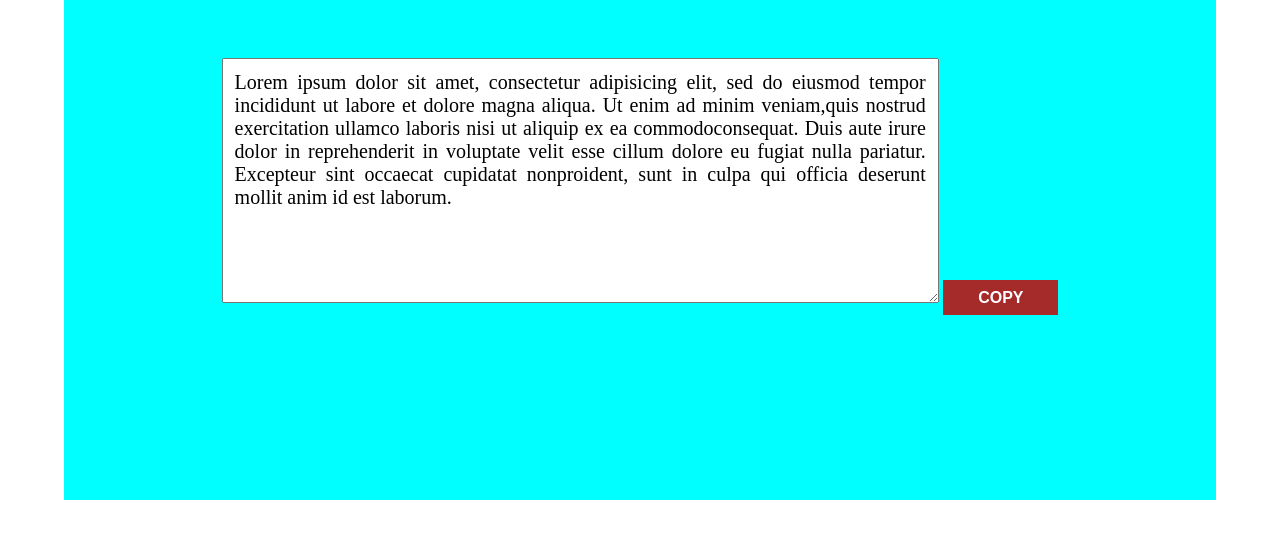
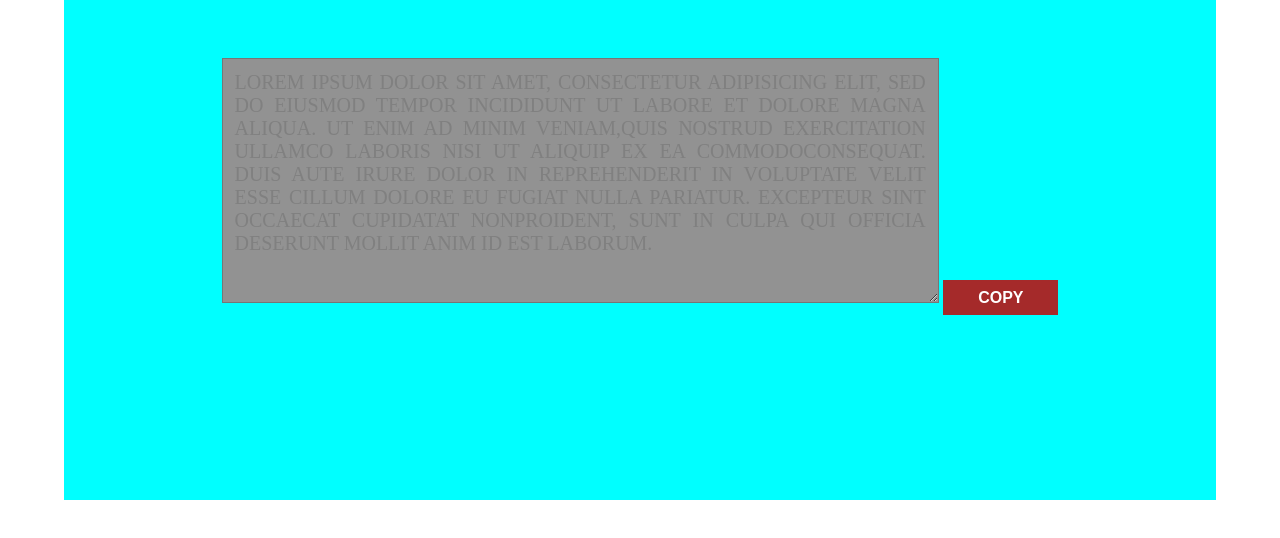
Before and after one commit to arfat01850/Basic-JavaScript, a plain HTML site: page Copying Text to Clipboard/index.html in a window 1280 px wide. Drawn offline with nearby package versions, Linux system fonts and the light colour scheme.

Commit message:
Modify Copy text

```diff
--- a/Copying Text to Clipboard/index.html
+++ b/Copying Text to Clipboard/index.html
@@ -19,8 +19,9 @@
           <div class="content-area">
 
             <textarea id="myInp" type="text" >Lorem ipsum dolor sit amet, consectetur adipisicing elit, sed do eiusmod tempor incididunt ut labore et dolore magna aliqua. Ut enim ad minim veniam,quis nostrud exercitation ullamco laboris nisi ut aliquip ex ea commodoconsequat. Duis aute irure dolor in reprehenderit in voluptate velit esse cillum dolore eu fugiat nulla pariatur. Excepteur sint occaecat cupidatat nonproident, sunt in culpa qui officia deserunt mollit anim id est laborum. </textarea>
-          <!-- <input id="myInp" type="text"> -->
-          <button id="btnCopy">Copy</button>
+              <button id="btnCopy">Copy</button>
+
+
         </div>
         </div>
 
--- a/Copying Text to Clipboard/style.css
+++ b/Copying Text to Clipboard/style.css
@@ -15,11 +15,13 @@ body{
 }
 
 .content-area{
+    position: relative;
 	padding-top: 5%;
 }
 
 
 textarea#myInp {
+
    height: 219px;
     width: 60%;
     outline: none;
@@ -27,9 +29,14 @@ textarea#myInp {
     padding: 12px;
     text-align: justify;
     font-family: serif;
+    background: #929292;
+      text-transform: uppercase;
+    color: gray;
 }
 
 button#btnCopy {
+
+
     background: brown;
     height: 35px;
     width: 10%;
```
